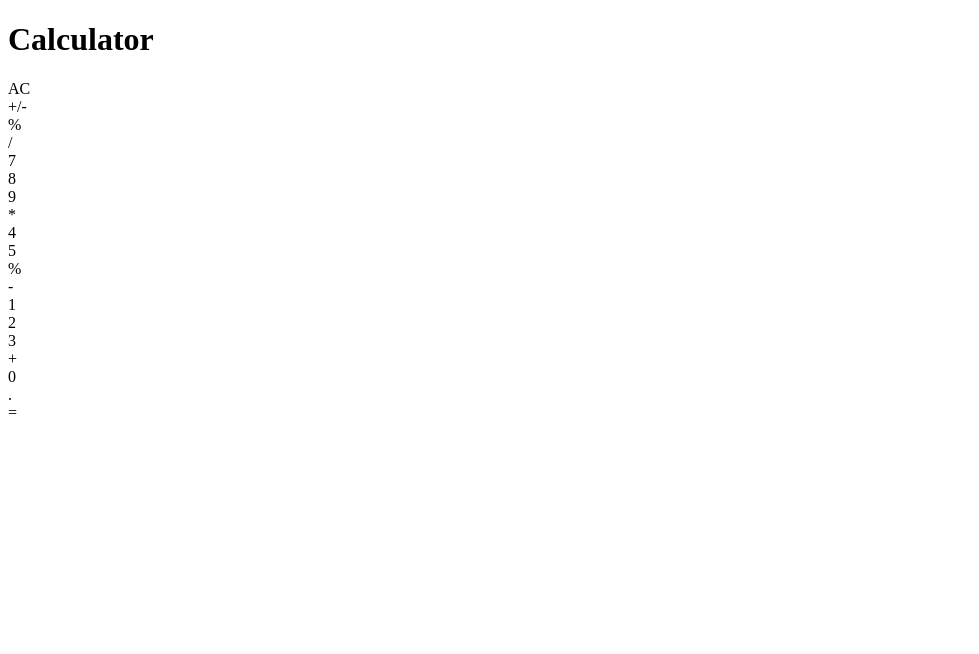
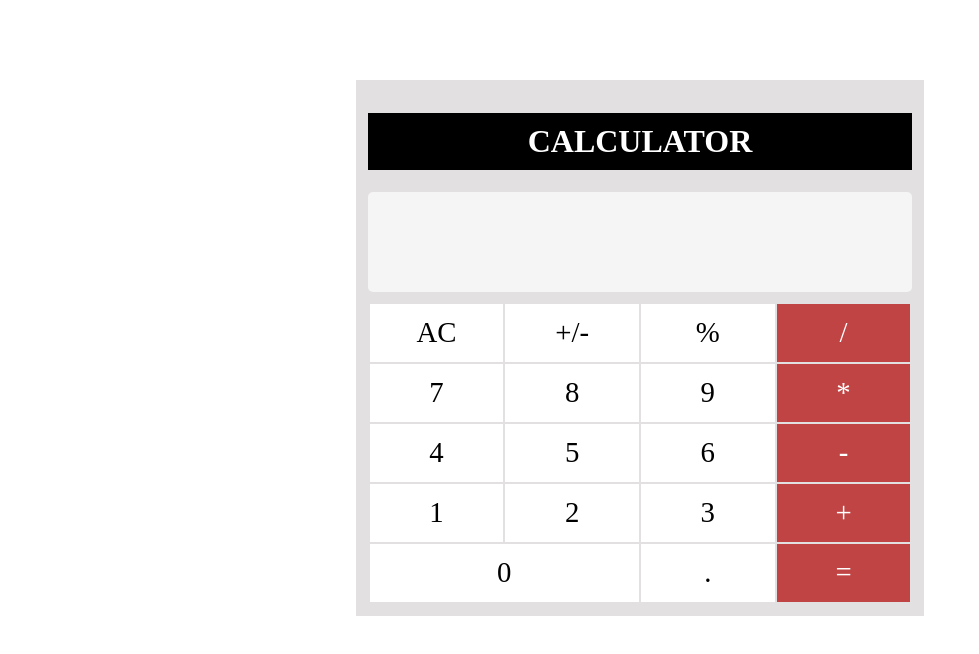
Before and after one commit to AMARTYA149/JS-Calculator, a plain HTML site: page index.html in a window 1280 px wide. Shown: the whole page, without its empty margins (0-979 px from the left). Drawn offline with Linux system fonts and the light colour scheme.

Commit message:
styling done

```diff
--- a/index.html
+++ b/index.html
@@ -44,7 +44,7 @@
                 <span>9</span>
             </div>
 
-            <div class="button" id="button-multiply" data-value="*">
+            <div class="button red" id="button-multiply" data-value="*">
                 <span>*</span>
             </div>
 
@@ -57,7 +57,7 @@
             </div>
 
             <div class="button" id="button-six" data-value="6">
-                <span>%</span>
+                <span>6</span>
             </div>
 
             <div class="button red" id="button-minus" data-value="-">
--- a/style.css
+++ b/style.css
@@ -0,0 +1,90 @@
+* {
+  box-sizing: border-box;
+}
+
+:root {
+  --border-radius: 5px;
+  --border-width: 1px;
+  --light-grey: #e2e0e0;
+  --blue: #7f6cfc;
+  --orange: #ffc877;
+  --red: #c14444;
+}
+
+#calculator {
+  width: 45%;
+  height: 80%;
+  min-width: 300px;
+  min-height: 400px;
+  background-color: var(--light-grey);
+  margin: auto;
+  margin-top: 80px;
+  border: 2px solid var(--light-grey);
+  padding: 10px;
+}
+
+#calculator h1 {
+  background-color: black;
+  color: white;
+  text-transform: uppercase;
+  text-align: center;
+  padding: 10px;
+}
+
+#display-container {
+  font-size: 2.8rem;
+  display: flex;
+  align-items: flex-end;
+  justify-content: flex-end;
+  color: var(--blue);
+  width: 100%;
+  height: 20%;
+  min-height: 100px;
+  border-radius: var(--border-radius);
+  background-color: whitesmoke;
+  margin-bottom: 10px;
+}
+
+#display-container p {
+  margin: 0.5rem;
+  vertical-align: text-bottom;
+}
+
+#buttons-container {
+  width: 100%;
+  height: 60%;
+  min-height: 300px;
+  border: var(--border-width) solid var(--light-grey);
+  border-radius: var(--border-radius);
+  background-color: var(--light-grey);
+  display: flex;
+  flex-flow: row wrap;
+  justify-content: space-around;
+}
+
+.button {
+  width: 25%;
+  height: 20%;
+  min-height: 60px;
+  display: flex;
+  align-items: center;
+  justify-content: center;
+  border: var(--border-width) solid var(--light-grey);
+  background-color: white;
+  font-size: 1.8rem;
+  cursor: pointer;
+  transition-duration: 1s;
+}
+
+.button:hover {
+  background-color: var(--orange);
+}
+
+.red {
+  background-color: var(--red);
+  color: white;
+}
+
+#button-zero {
+  width: 50%;
+}
```
Also changed, not shown: 1 other file.
